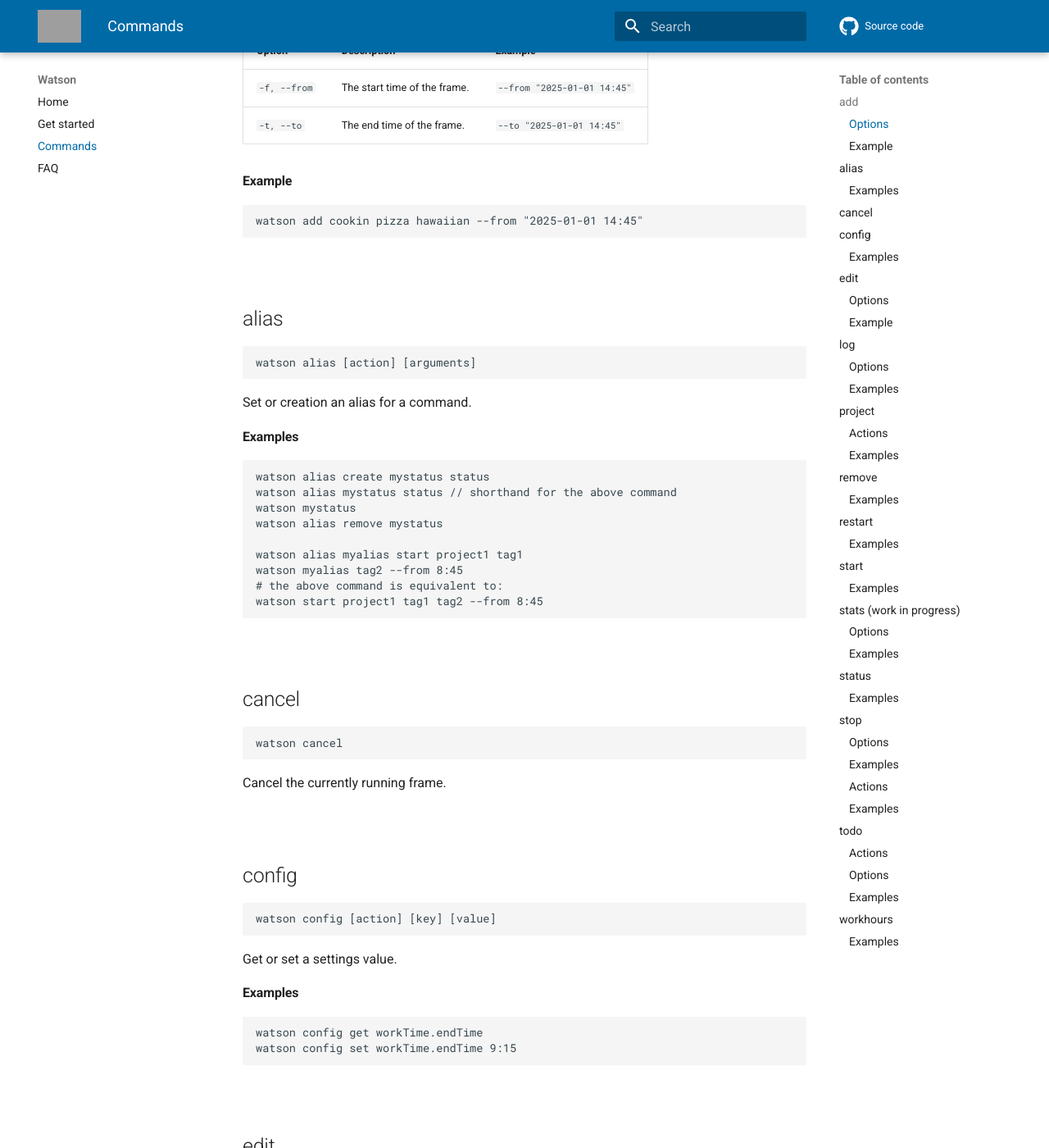
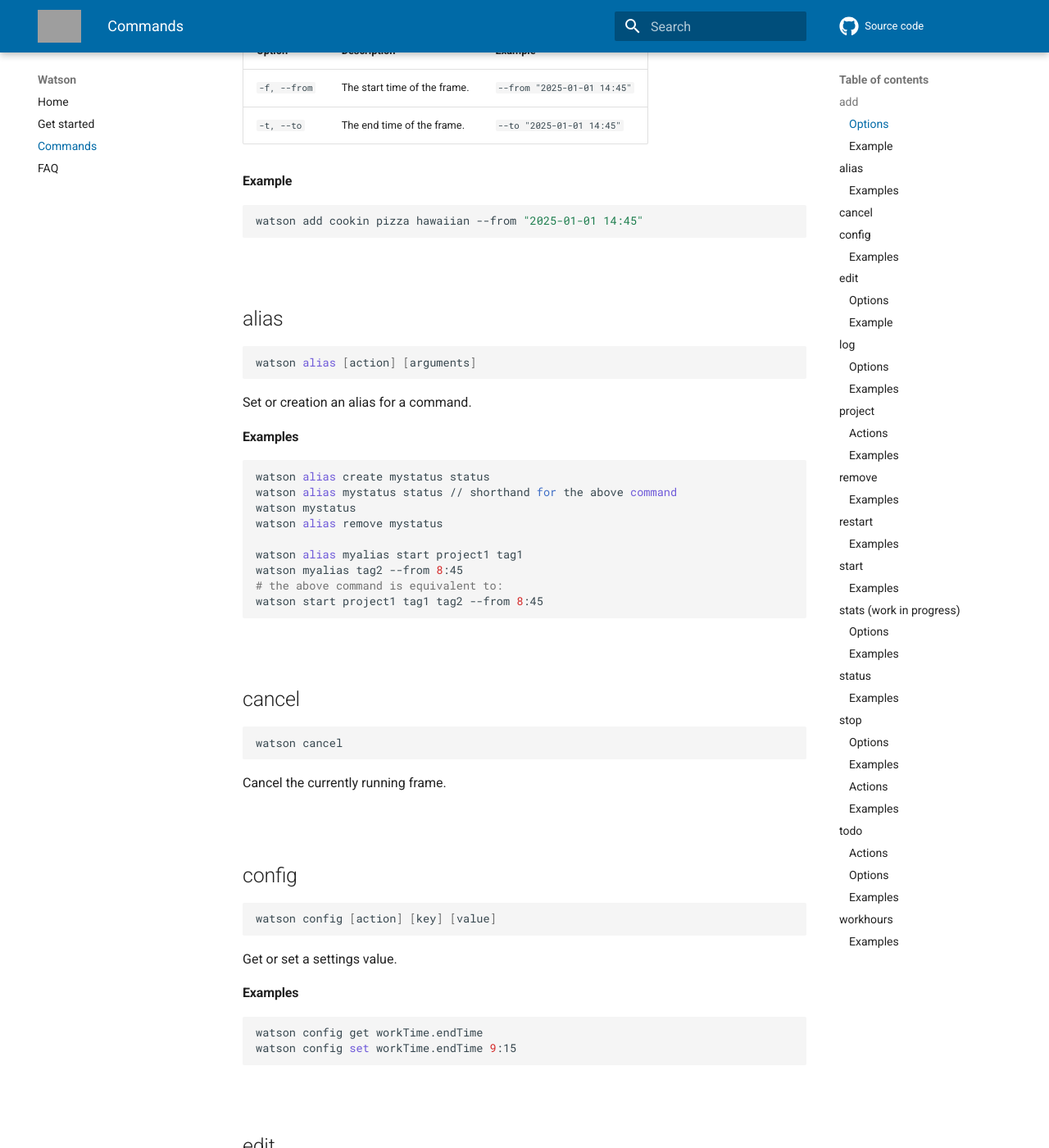
Before and after one commit to nomis51/watson, an MkDocs documentation site: the page built from docs/docs/commands.md, in a window 1280 px wide and 1400 px high, scrolled down 454 px. Shown: the whole window at 82% size. Built offline with MkDocs 1.6.1 and Material for MkDocs 9.7.7, drawn with Linux system fonts in a browser that asks for light colours; comment, search, counter and statistics services are not loaded; some of the changed text lies outside the part shown; grey boxes are pictures that could not be loaded.

Commit message:
update docs

```diff
--- a/docs/mkdocs.yml
+++ b/docs/mkdocs.yml
@@ -15,7 +15,13 @@
       encoding: utf-8
 
 markdown_extensions:
-  - pymdownx.snippets
+  - pymdownx.superfences
+  - codehilite:
+      guess_lang: false
+  - admonition
+  - toc:
+      permalink: true
+  - pymdownx.details
 
 repo_url: https://github.com/nomis51/watson
 repo_name: Source code
```
